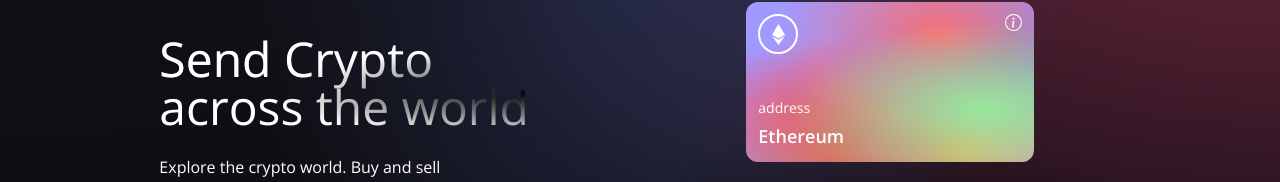
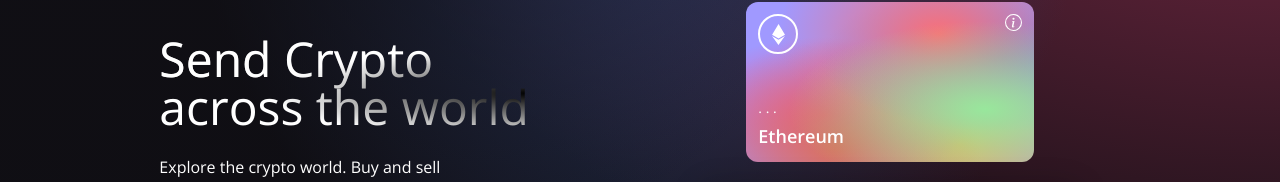
Before and after one commit to ProMehedi/blockchain-krypt, a React (Create React App) app in the folder client/: page / in a window 1280 px wide. Shown: the part 170-352 px from the top of the page. Built offline with nearby package versions, Linux system fonts and the light colour scheme.

Commit message:
Create shorterAddress Util

```diff
--- a/client/src/components/Welcome.jsx
+++ b/client/src/components/Welcome.jsx
@@ -4,6 +4,7 @@ import { BsInfoCircle } from 'react-icons/bs'
 import { ScaleLoader } from 'react-spinners'
 import React from 'react'
 import { TransactionContext } from '../context/TransactionContext'
+import { shorterAddress } from '../utils/shorterAddress'
 
 const companyCommonStyles =
   'min-h-[70px] sm:px-0 px-2 sm:min-w-[120px] flex justify-center items-center border-[0.5px] border-gray-400 text-sm font-light text-white'
@@ -51,7 +52,9 @@ const Welcome = () => {
               <span>Connect Wallet</span>
             </button>
           ) : (
-            <p>{currentAcc}</p>
+            <p className='text-slate-400 font-light'>
+              Wallet Connected: {shorterAddress(currentAcc)}
+            </p>
           )}
           <div className='grid sm:grid-cols-3 grid-cols-2 w-full mt-10'>
             <div className={`rounded-tl-2xl ${companyCommonStyles}`}>
@@ -82,8 +85,7 @@ const Welcome = () => {
               </div>
               <div>
                 <p className='text-white font-light text-sm'>
-                  {/* {shortenAddress(currentAccount)} */}
-                  address
+                  {shorterAddress(currentAcc)}
                 </p>
                 <p className='text-white font-semibold text-lg mt-1'>
                   Ethereum
--- /dev/null
+++ b/client/src/utils/shorterAddress.js
@@ -0,0 +1,3 @@
+export const shorterAddress = (address) => {
+  return address.slice(0, 6) + ' . . . ' + address.slice(-6)
+}
```
